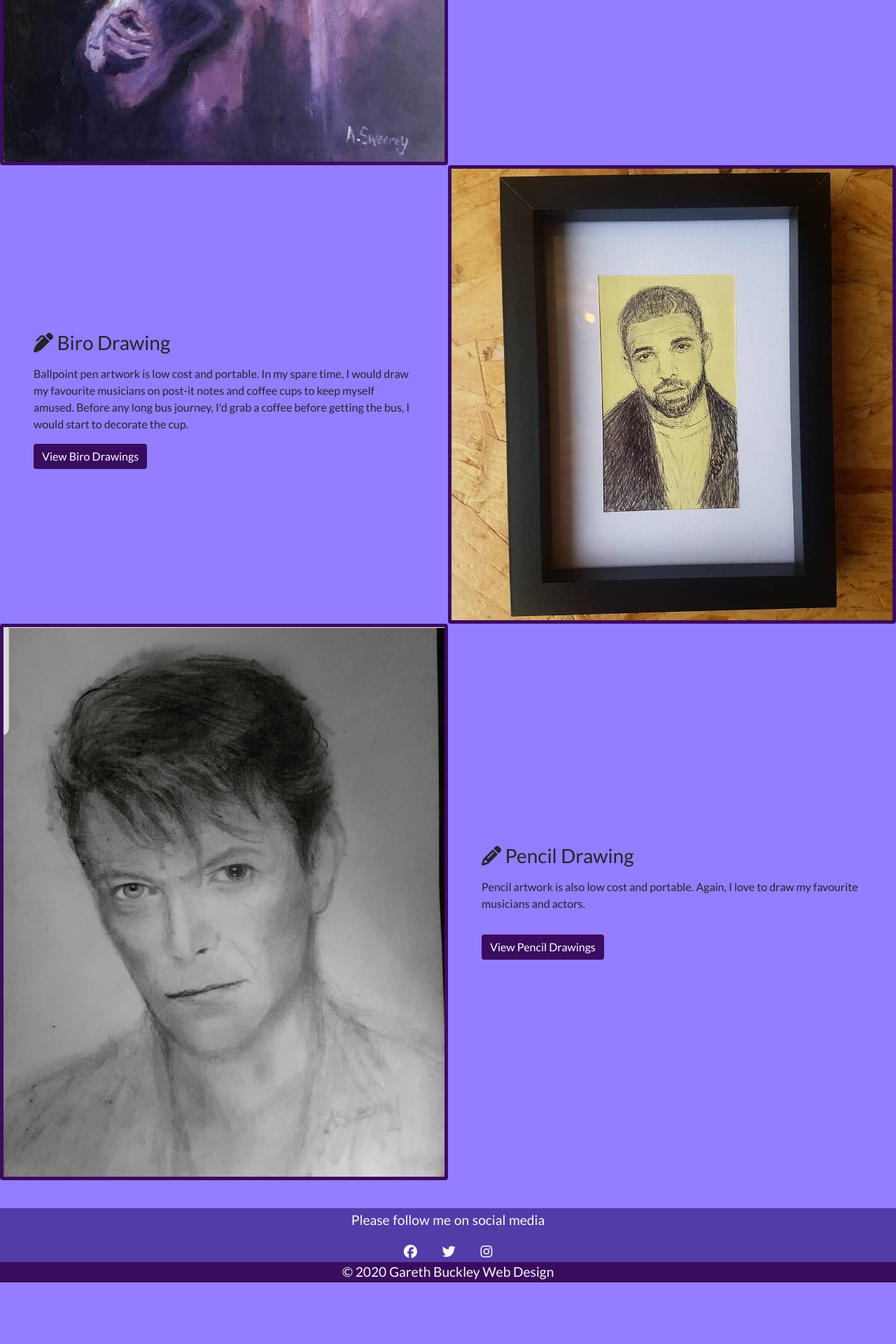
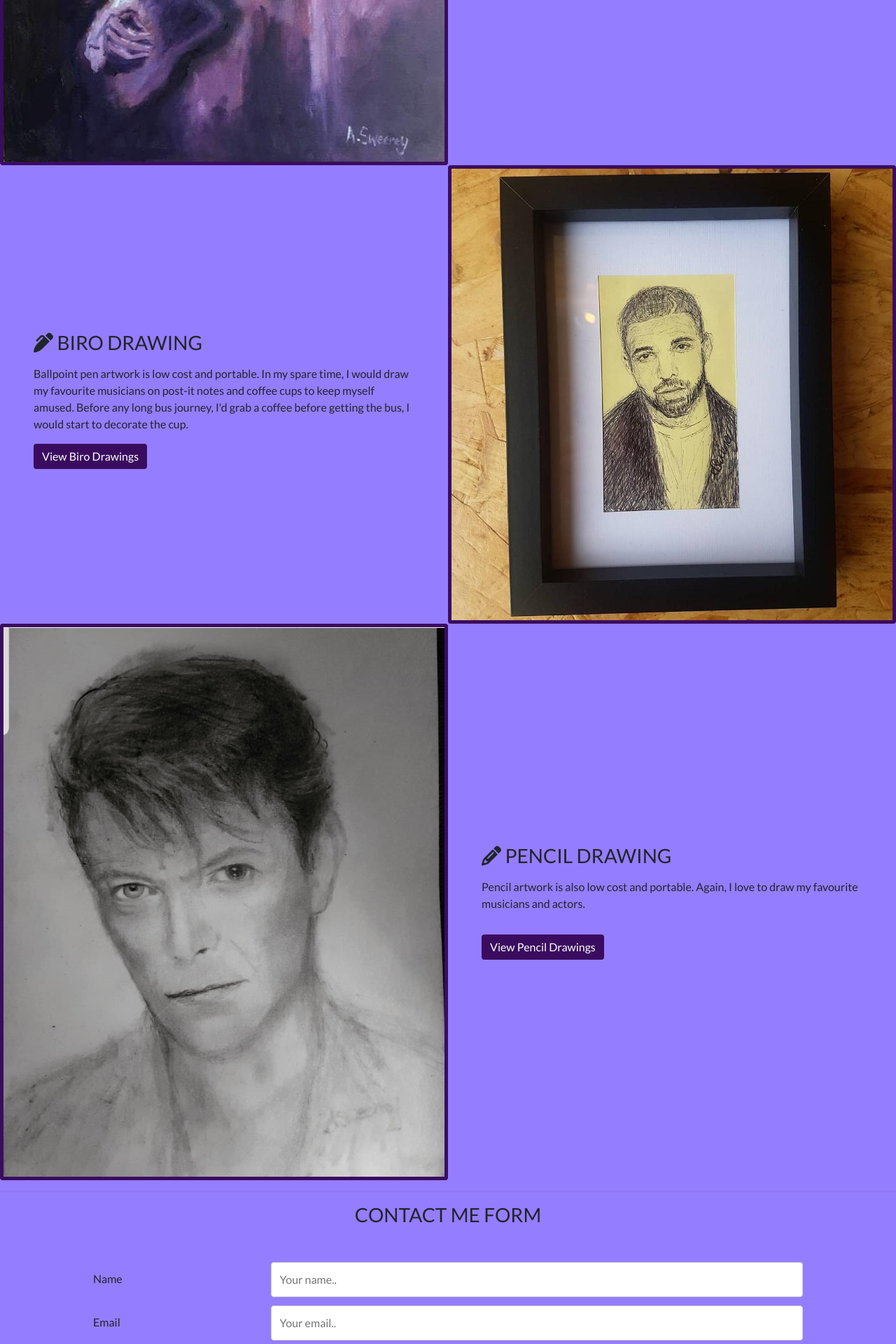
Before and after one commit to Gareth1980/thatawkwardartist, a Django app: page / in a window 1280 px wide. Shown: the part 1520-3440 px from the top of the page at 70% size. Before the commit the page ends 3352 px from the top, so only its background shows below. Run offline with Django 3.2, Linux system fonts and the light colour scheme; some libraries are stand-ins or nearby versions.

Commit message:
added contact form to index.html

```diff
--- a/home/templates/home/index.html
+++ b/home/templates/home/index.html
@@ -99,12 +99,10 @@
             <!--/.Carousel Wrapper-->
 
         </div>
+         </div>
+      <div class="col-sm-6 my-auto painting-types-text">
 
-
-
-      </div>
-      <div class="col-sm-6 my-auto painting-types-text">
-        <h3 class="m-3"><i class="fas fa-palette"></i> About Me</h3>
+        <h3 class="m-3 logo-font"><i class="fas fa-palette"></i> About Me</h3>
         <p class="m-3">
           Welcome to my website, That Awkward Artist. Here you will find all my latest artwork.
           The 3 mediums I mostly use are oil, pencil and biro. As you will see, when painting,
@@ -144,7 +142,7 @@
         />
       </div>
       <div class="col-sm-6 my-auto painting-types-text">
-        <h3 class="m-3">
+        <h3 class="m-3 logo-font">
           <i class="fas fa-paint-brush"></i> Oil Painting
         </h3>
         <p class="m-3">
@@ -176,7 +174,7 @@
         />
       </div>
       <div class="col-sm-6 my-auto painting-types-text">
-        <h3 class="m-3"><i class="fas fa-pen-alt"></i> Biro Drawing</h3>
+        <h3 class="m-3 logo-font"><i class="fas fa-pen-alt"></i> Biro Drawing</h3>
         <p class="m-3">
           Ballpoint pen artwork is low cost and portable. In my spare time, I
           would draw my favourite musicians on post-it notes and coffee cups to
@@ -205,7 +203,7 @@
         />
       </div>
       <div class="col-sm-6 my-auto painting-types-text">
-        <h3 class="caps m-3">
+        <h3 class="m-3 logo-font">
           <i class="fas fa-pencil-alt"></i> Pencil Drawing
         </h3>
         <p class="m-3">
@@ -225,4 +223,97 @@
   </div>
 </section>
 
+<section class="contact-form">
+            <div>
+                <hr>
+                <h3 class="logo-font mb-4 text-center">Contact Me Form</h3>
+            </div>
+   <div class="container contact-me-form">
+  <form class="signup-form" onsubmit="return sendMail(this);">
+    <div class="row">
+      <div class="col-25">
+        <label for="name">Name</label>
+      </div>
+      <div class="col-75">
+        <input type="text" id="name" name="name" placeholder="Your name.." required>
+      </div>
+    </div>
+    <div class="row">
+      <div class="col-25">
+        <label for="email">Email</label>
+      </div>
+      <div class="col-75">
+        <input type="text" id="email" name="email" placeholder="Your email.." required>
+      </div>
+    </div>
+    <div class="row">
+      <div class="col-25">
+        <label for="type">Type</label>
+      </div>
+      <div class="col-75">
+        <select id="type" name="type" required>
+          <option value="oil">Oil Painting</option>
+          <option value="biro">Biro Drawing</option>
+          <option value="pencil">Pencil Drawing</option>
+        </select>
+      </div>
+    </div>
+    <div class="row">
+      <div class="col-25">
+        <label for="size">Size</label>
+      </div>
+      <div class="col-75">
+        <select id="size" name="size" required>
+          <option value="16x20">16" x 20"</option>
+          <option value="12x16">12" x 16"</option>
+          <option value="6x4">6" x 4"</option>
+          <option value="5x3">5" x 3"</option>
+          <option value="A4">A4</option>
+          <option value="A3">A3</option>
+        </select>
+      </div>
+    </div>
+    <div class="row">
+      <div class="col-25">
+        <label for="query">Query</label>
+      </div>
+      <div class="col-75">
+        <textarea id="query" name="query" placeholder="Your message/query.." style="height:100px"></textarea>
+      </div>
+    </div>
+    <div class="row">
+        <div class="col-25"></div>
+      <div class="col-75">
+      <input class="rounded painting-btn text-white" type="Reset" value="Clear">
+      <input class="rounded painting-btn text-white" type="submit" value="Submit">
+    </div>
+    </div>
+  </form>
+</div>
+</section>
+
+<script>
+function sendMail(contactForm) {
+  emailjs
+    .send("gmail", "that_awkward_artist", {
+      from_name: contactForm.name.value,
+      from_email: contactForm.email.value,
+      from_type: contactForm.type.value,
+      from_size: contactForm.size.value,
+      query_request: contactForm.query.value,
+    })
+    .then(
+      function (response) {
+        //console.log("SUCCESS", response);
+        alert("Email sent successfully!");
+      },
+      function (error) {
+        //console.log("FAILED", error);
+        alert("FAILED!"+error);
+      }
+    );
+  return false;
+}
+</script>
+
 {% endblock %}
--- a/static/css/base.css
+++ b/static/css/base.css
@@ -408,3 +408,56 @@ html, body {
     height: auto;
     border: 5px solid rgb(58, 12, 95);
 }
+
+/* Style inputs, select elements and textareas */
+input[type=text], select, textarea{
+  width: 100%;
+  padding: 12px;
+  border: 1px solid #ccc;
+  border-radius: 4px;
+  box-sizing: border-box;
+  resize: vertical;
+}
+
+/* Style the label to display next to the inputs */
+label {
+  padding: 12px 12px 12px 0;
+  display: inline-block;
+}
+
+
+/* Style the container */
+.contact-me-form {
+  border-radius: 5px;
+  background-color: #957DFF;
+  padding: 20px;
+}
+
+/* Floating column for labels: 25% width */
+.col-25 {
+  float: left;
+  width: 25%;
+  margin-top: 6px;
+}
+
+/* Floating column for inputs: 75% width */
+.col-75 {
+  float: left;
+  width: 75%;
+  margin-top: 6px;
+}
+
+/* Clear floats after the columns */
+.row:after {
+  content: "";
+  display: table;
+  clear: both;
+}
+
+/* Responsive layout - when the screen is less than 600px wide, make the two columns stack on top of each other instead of next to each other */
+@media screen and (max-width: 600px) {
+  .col-25, .col-75, input[type=submit] {
+    width: 100%;
+    margin-top: 0;
+  }
+}
--- a/templates/base.html
+++ b/templates/base.html
@@ -7,6 +7,7 @@
     {% block meta %}
         <meta http-equiv="X-UA-Compatible" content="ie=edge">
         <meta charset="utf-8">
+        <meta name="keywords" content="artwork, oil, pencil, biro, paintings, drawings, musicians, actors">
         <meta name="viewport" content="width=device-width, initial-scale=1, shrink-to-fit=no">
     {% endblock %}
 
@@ -29,6 +30,15 @@
         <script src="https://stackpath.bootstrapcdn.com/bootstrap/4.4.1/js/bootstrap.min.js" integrity="sha384-wfSDF2E50Y2D1uUdj0O3uMBJnjuUD4Ih7YwaYd1iqfktj0Uod8GCExl3Og8ifwB6" crossorigin="anonymous"></script>
         <!-- Stripe -->
         <script src="https://js.stripe.com/v3/"></script>
+        <!-- EmailJS -->
+        <script type="text/javascript"
+        src="https://cdn.jsdelivr.net/npm/emailjs-com@2/dist/email.min.js">
+        </script>
+        <script type="text/javascript">
+            (function(){
+                emailjs.init("user_mbN8jbI1AxItdGWnmIM8d");
+            })();
+        </script>
     {% endblock %}
 
     {% block extra_js %}
```
